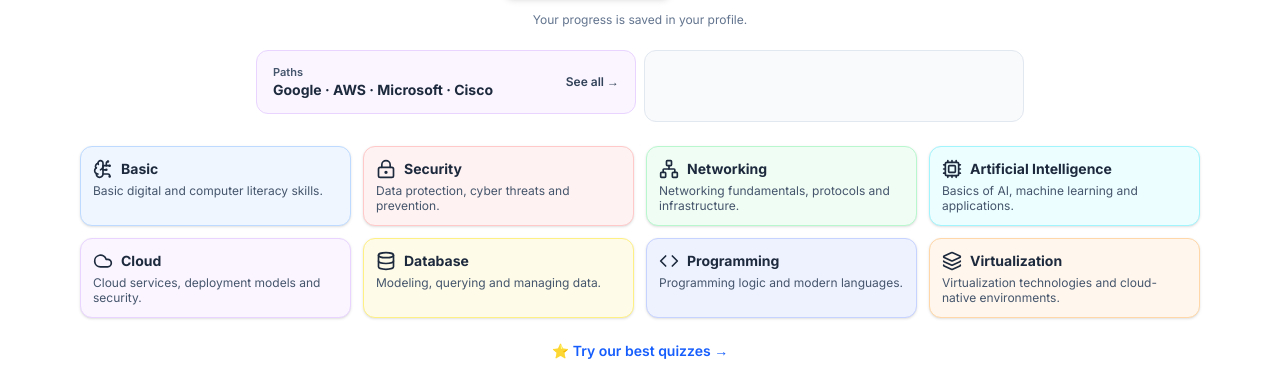
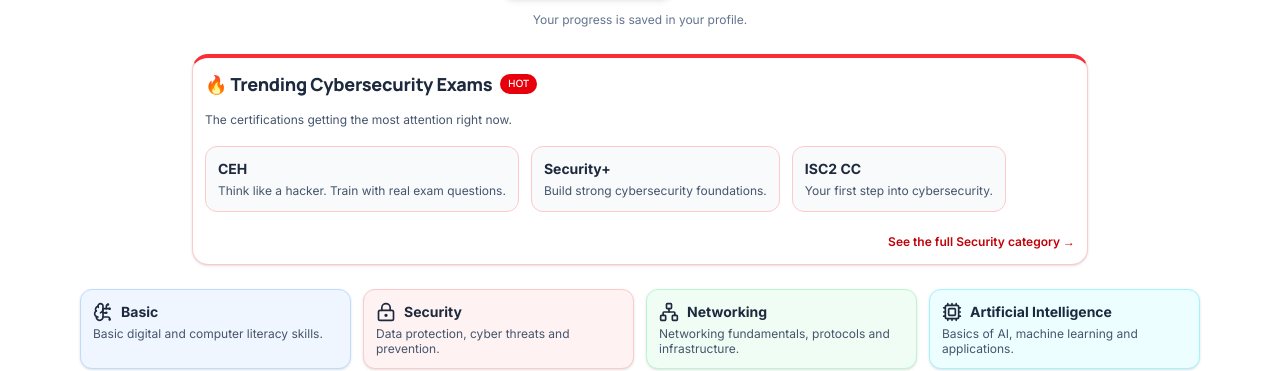
Before and after one commit to martens79/certifyquiz-next, a Next.js app: page / in a window 1280 px wide. Shown: the part 301-672 px from the top of the page. Built offline with nearby package versions, Linux system fonts and the light colour scheme; no server answers.

Commit message:
feat: localized and clickable category badge in quiz pages + home improvements

```diff
--- a/src/app/[lang]/quiz/[slug]/page.tsx
+++ b/src/app/[lang]/quiz/[slug]/page.tsx
@@ -9,6 +9,8 @@ import { getCertBySlug, CERT_SLUGS } from "@/certifications/registry";
 import { getCategoryStyle, CERT_CATEGORY_BY_SLUG } from "@/lib/certs";
 import { locales, isLocale, type Locale } from "@/lib/i18n";
 import type { CertificationData } from "@/certifications/types";
+import { categoryPath, type CategoryKey } from "@/lib/paths";
+
 
 
 export const runtime = "nodejs";
@@ -188,6 +190,24 @@ function resolveQuizSlug(inputRaw: string): string {
 
   return ALIASES[input] ?? input;
 }
+function categoryLabel(key: CategoryKey, lang: Locale) {
+  const map: Record<CategoryKey, { it: string; en: string; fr: string; es: string }> = {
+    default: { it: "Categoria", en: "Category", fr: "Catégorie", es: "Categoría" },
+
+    base: { it: "Base", en: "Basic", fr: "Bases", es: "Básico" },
+    sicurezza: { it: "Sicurezza", en: "Security", fr: "Sécurité", es: "Seguridad" },
+    reti: { it: "Reti", en: "Networking", fr: "Réseaux", es: "Redes" },
+    cloud: { it: "Cloud", en: "Cloud", fr: "Cloud", es: "Cloud" },
+    database: { it: "Database", en: "Database", fr: "Base de données", es: "Base de datos" },
+    programmazione: { it: "Programmazione", en: "Programming", fr: "Programmation", es: "Programación" },
+    virtualizzazione: { it: "Virtualizzazione", en: "Virtualization", fr: "Virtualisation", es: "Virtualización" },
+    ai: { it: "Intelligenza Artificiale", en: "Artificial Intelligence", fr: "Intelligence Artificielle", es: "Inteligencia Artificial" },
+  };
+
+  const o = map[key] ?? map.default;
+  return o[lang] ?? o.it;
+}
+
 
 // ─────────────────── Metadata ───────────────────
 export async function generateMetadata({
@@ -294,14 +314,23 @@ export default async function QuizTopicsPage({
   }
 
 // ✅ categoria e stile basati sullo slug risolto
-  const categoryKey = CERT_CATEGORY_BY_SLUG[resolvedSlug] ?? "default";
-  const css = getCategoryStyle(categoryKey);
+const rawCategoryKey = (CERT_CATEGORY_BY_SLUG[resolvedSlug] ?? "default") as CategoryKey;
+
+// per stile: se "default" non è gestito in getCategoryStyle, fallback su "base"
+const styleCategoryKey: CategoryKey = rawCategoryKey === "default" ? "base" : rawCategoryKey;
+
+const css = getCategoryStyle(styleCategoryKey);
 
 const topics = await fetchTopics(certId);
 
-  const categoryName =
-    categoryKey.charAt(0).toUpperCase() + categoryKey.slice(1).replace(/-/g, " ");
+// ✅ label categoria tradotta (qui puoi mostrare anche "Categoria" se default)
+const categoryName = categoryLabel(rawCategoryKey, L);
+
 const base = SEO_BASE[L];
+
+// ✅ link: se default, rimanda a quiz-home (localizzato), altrimenti alla categoria
+const categoryHref =
+  rawCategoryKey === "default" ? `${langPrefix(L)}/quiz-home` : categoryPath(L, rawCategoryKey);
 
 
   function titleCase(s: string) {
@@ -387,14 +416,18 @@ const certBtnLabel =
     </h1>
 
    <div className="absolute right-0">
-      <span
-        className={`text-xs font-semibold px-3 py-1 rounded-full shadow-sm bg-white/70 border ${
+  <Link
+    href={categoryHref}
+    className={`inline-flex items-center gap-2 text-xs font-extrabold px-3 py-1 rounded-full shadow-sm bg-white/80 border hover:bg-white transition ${
       css.header.split(" ").find((c) => c.startsWith("border-")) ?? "border-gray-200"
     }`}
+    title={categoryName}
   >
+    <span className="inline-block h-2 w-2 rounded-full bg-red-500" aria-hidden="true" />
     {categoryName}
-      </span>
+  </Link>
 </div>
+
   </div>
 
   {/* Mobile (<md): title centered + pills centered below */}
--- a/src/components/home/Home.tsx
+++ b/src/components/home/Home.tsx
@@ -240,6 +240,46 @@ export default function Home({ lang, isLoggedIn = false, stats }: Props) {
       ),
     },
   ];
+const TRENDING_CERTS: Array<{
+  key: string;
+  title: string;
+  desc: { it: string; en: string; fr: string; es: string };
+  path: string; // path “base” senza prefisso lingua
+}> = [
+  {
+    key: "ceh",
+    title: "CEH",
+    desc: {
+      it: "Pensa come un hacker. Allenati con domande realistiche.",
+      en: "Think like a hacker. Train with real exam questions.",
+      fr: "Pensez comme un hacker. Entraînez-vous avec de vraies questions.",
+      es: "Piensa como un hacker. Practica con preguntas reales.",
+    },
+    path: "/quiz/ceh",
+  },
+  {
+    key: "securityplus",
+    title: "Security+",
+    desc: {
+      it: "Costruisci solide basi di sicurezza informatica.",
+      en: "Build strong cybersecurity foundations.",
+      fr: "Construisez des bases solides en cybersécurité.",
+      es: "Construye bases sólidas en ciberseguridad.",
+    },
+    path: "/quiz/security-plus",
+  },
+  {
+    key: "isc2cc",
+    title: "ISC2 CC",
+    desc: {
+      it: "Il primo passo nel mondo della cybersecurity.",
+      en: "Your first step into cybersecurity.",
+      fr: "Votre premier pas en cybersécurité.",
+      es: "Tu primer paso en ciberseguridad.",
+    },
+    path: "/quiz/isc2-cc",
+  },
+];
 
   // ✅ helper hub href (coerente con la tua regola EN root)
   const hubHref = (slug: string) =>
@@ -358,45 +398,70 @@ export default function Home({ lang, isLoggedIn = false, stats }: Props) {
         </p>
       </header>
 
-     {/* MINI STRIP TEASERS (stabili, anti shift) */}
-<section className="mt-4 max-w-3xl mx-auto" aria-label="Quick links">
-  <div className="grid grid-cols-1 sm:grid-cols-2 gap-2">
-
-   {/* Vendor strip dinamico */}
-<Link
-  href={safeLang === "en" ? "/hub/vendors" : `/${safeLang}/hub/vendors`}
-  className="flex items-center justify-between px-4 py-2 rounded-xl border bg-purple-50 border-purple-200 hover:shadow-sm transition h-[64px]"
->
-  <div className="min-w-0">
-    <div className="text-[11px] font-semibold text-slate-600">
-      {L({ it: "Percorsi", en: "Paths", fr: "Parcours", es: "Rutas" }, safeLang)}
+   {/* TRENDING CYBERSECURITY */}
+<section className="mt-5 max-w-4xl mx-auto" aria-label="Trending cybersecurity">
+  <div className="rounded-2xl border border-red-200 border-t-4 border-t-red-500 bg-white p-3 shadow-sm">
+    <div className="flex items-center justify-between mb-2">
+      <h2 className="text-lg font-extrabold text-slate-800 flex items-center">
+        🔥 {L(
+          {
+            it: "Trending Cybersecurity Exams",
+            en: "Trending Cybersecurity Exams",
+            fr: "Examens Cybersecurity en Tendance",
+            es: "Exámenes de Ciberseguridad en Tendencia",
+          },
+          safeLang
+        )}
+        <span className="ml-2 text-[10px] bg-red-600 text-white px-2 py-0.5 rounded-full font-semibold tracking-wide">
+          HOT
+        </span>
+      </h2>
     </div>
 
-    <div className="text-sm font-bold text-slate-800 truncate">
-      Google · AWS · Microsoft · Cisco
+    <p className="text-xs text-slate-600 mb-3">
+      {L(
+        {
+          it: "Le certificazioni che stanno generando più interesse in questo periodo.",
+          en: "The certifications getting the most attention right now.",
+          fr: "Les certifications qui attirent le plus d’intérêt en ce moment.",
+          es: "Las certificaciones que más interés están generando ahora.",
+        },
+        safeLang
+      )}
+    </p>
+
+    <div className="flex gap-3 overflow-x-auto pb-2">
+      {TRENDING_CERTS.map((c) => (
+        <Link
+          key={c.key}
+          href={withLang(safeLang as any, c.path)}
+          className="min-w-[200px] bg-slate-50 border border-red-200 rounded-xl p-3 hover:shadow-md transition"
+        >
+          <div className="font-bold text-sm text-slate-800 mb-1">{c.title}</div>
+          <div className="text-xs text-slate-600">{L(c.desc, safeLang)}</div>
+        </Link>
+      ))}
+    </div>
+
+    <div className="mt-2 text-right">
+      <Link
+        href={categoryPath(safeLang, "sicurezza")}
+        className="text-xs font-semibold text-red-700 hover:underline"
+      >
+        {L(
+          {
+            it: "Vedi tutta la categoria Sicurezza →",
+            en: "See the full Security category →",
+            fr: "Voir toute la catégorie Sécurité →",
+            es: "Ver toda la categoría Seguridad →",
+          },
+          safeLang
+        )}
+      </Link>
     </div>
   </div>
+</section>
 
-  <span className="text-xs font-semibold text-slate-700">
-    {L(
-      { it: "Vedi tutti →", en: "See all →", fr: "Voir tout →", es: "Ver todos →" },
-      safeLang
-    )}
-  </span>
-</Link>
-
-
-    {/* Blog strip */}
-    <div className="px-3 py-1 rounded-xl border bg-slate-50 border-slate-200 h-[72px] overflow-hidden flex items-center">
-      <BlogTeaser
-        lang={safeLang as any}
-        variant="compact"
-        className="border-0 shadow-none w-full"
-      />
-    </div>
-
-  </div>
-</section>
 
 
 
@@ -441,7 +506,18 @@ export default function Home({ lang, isLoggedIn = false, stats }: Props) {
             )}
           </Link>
         </div>
+
       </section>
+{/* BLOG SECTION */}
+<section className="mt-10 max-w-3xl mx-auto">
+  <div className="rounded-xl border bg-slate-50 border-slate-200 p-4">
+    <BlogTeaser
+      lang={safeLang as any}
+      variant="default"
+      className="border-0 shadow-none w-full"
+    />
+  </div>
+</section>
 
 
     </div>);
```
Lines whose indentation alone changed are shown as unchanged.
